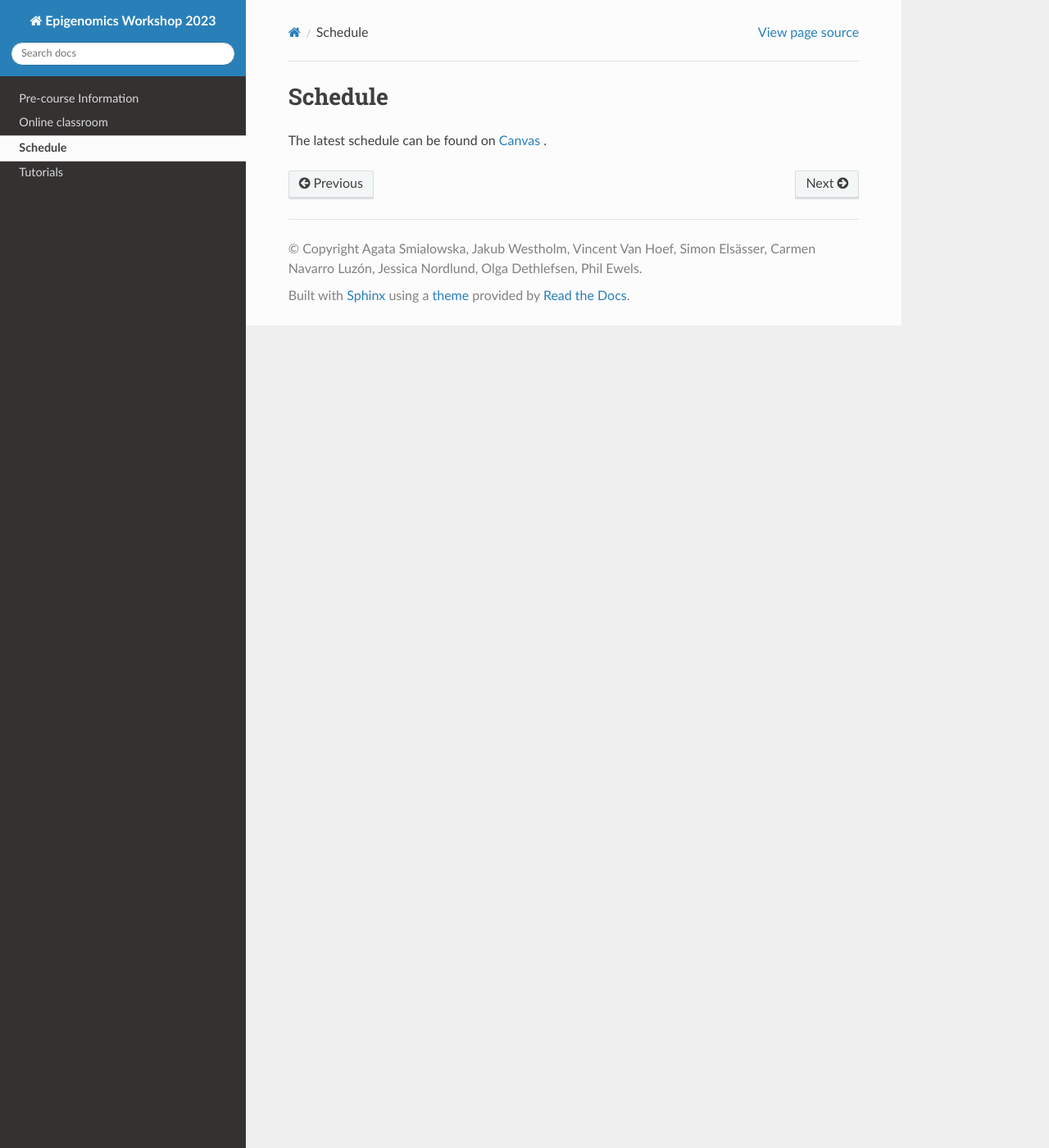
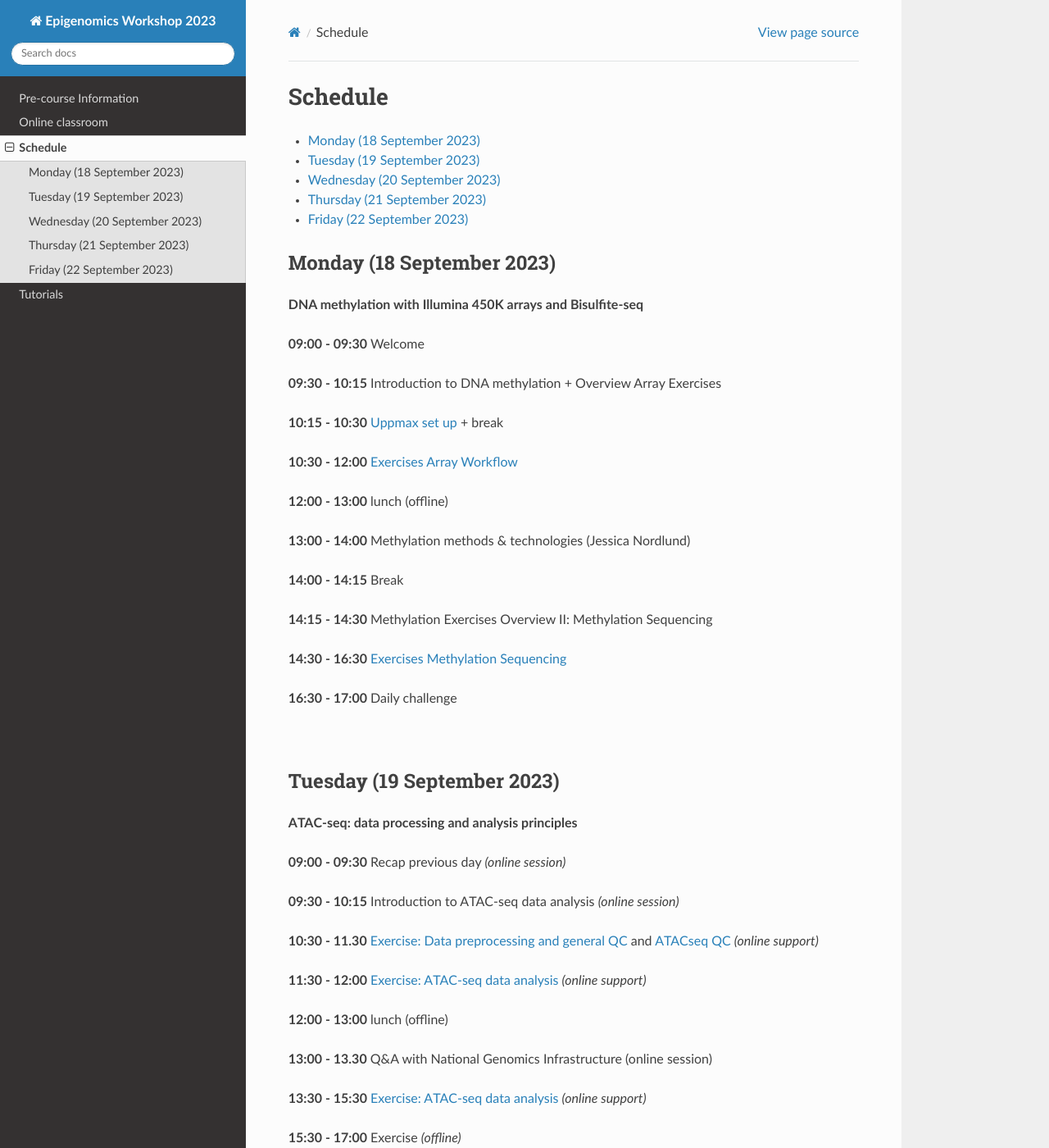
Before and after one commit to NBISweden/workshop-epigenomics-RTDs, a Sphinx documentation site: the page built from docs/content/schedule.rst, in a window 1280 px wide and 1400 px high. Shown: the whole window at 82% size. Built offline with Sphinx 7.4.7 and the Read the Docs theme 2.0.0, drawn with Linux system fonts in a browser that asks for light colours; some of the changed text lies outside the part shown.

Commit message:
add schedule

```diff
--- a/docs/content/schedule.rst
+++ b/docs/content/schedule.rst
@@ -1,5 +1,152 @@
+.. below role allows to use the html syntax, for example :raw-html:`<br />`
+.. role:: raw-html(raw)
+    :format: html
+
+
 ========
 Schedule
 ========
 
-The latest schedule can be found on `Canvas <https://uppsala.instructure.com/courses/70626/pages/schedule>`_ .
+
+.. contents::
+    :local:
+
+
+
+Monday (18 September 2023)
+--------------------------------
+
+**DNA methylation with Illumina 450K arrays and Bisulfite-seq**
+
+**09:00 - 09:30** Welcome
+
+**09:30 - 10:15** Introduction to DNA methylation + Overview Array Exercises
+
+**10:15 - 10:30** :doc:`Uppmax set up <./tutorials/setup/lab-setup>` + break
+
+**10:30 - 12:00** :doc:`Exercises Array Workflow <./tutorials/methylationArray/Array_Tutorial>`
+
+**12:00 - 13:00** lunch (offline)
+
+**13:00 - 14:00** Methylation methods & technologies (Jessica Nordlund)
+
+**14:00 - 14:15** Break
+
+**14:15 - 14:30** Methylation Exercises Overview II: Methylation Sequencing
+
+**14:30 - 16:30** :doc:`Exercises Methylation Sequencing <./tutorials/methylationSeq/Seq_Tutorial>`
+
+**16:30 - 17:00** Daily challenge
+
+
+:raw-html:`<br />`
+
+
+Tuesday (19 September 2023)
+--------------------------------
+
+**ATAC-seq: data processing and analysis principles**
+
+
+**09:00 - 09:30** Recap previous day *(online session)*
+
+**09:30 - 10:15** Introduction to ATAC-seq data analysis  *(online session)*
+
+**10:30 - 11.30** :doc:`Exercise: Data preprocessing and general QC <./tutorials/data-preproc-tutorials>`
+and :doc:`ATACseq QC <./tutorials/data-preproc/data-qc-atac>` *(online support)*
+
+**11:30 - 12:00** :doc:`Exercise: ATAC-seq data analysis <./tutorials/ATACseq/lab-atacseq-bulk>` *(online support)*
+
+**12:00 - 13:00** lunch (offline)
+
+**13:00 - 13.30** Q&A with National Genomics Infrastructure (online session)
+
+**13:30 - 15:30** :doc:`Exercise: ATAC-seq data analysis <./tutorials/ATACseq/lab-atacseq-bulk>` *(online support)*
+
+**15:30 - 17:00** Exercise *(offline)*
+
+**16:00 - 17:00** Daily challenge
+
+
+:raw-html:`<br />`
+
+
+Wednesday (20 September 2023)
+--------------------------------
+
+**New methods and quantitative ChIP-seq**
+
+**09:00 - 10:00** Recap previous day *(online session)*
+
+**10.00 - 11.00** ChIP-seq methods  *(online session)*
+
+**11.00 - 12.00** ChIP-seq alternatives  *(online session)*
+
+**12:00 - 13:00** lunch *(offline)*
+
+**13:00 - 13:30** Introduction to exercises  *(online session)*
+
+**13:30 - 16:00** :doc:`Principles of ChIP-seq <./tutorials/chipseqProc/lab-chipseq-processing>`
+and :doc:`Advanced ChIP Methods <./tutorials/quantitative_chip_tutorials>` *(online support)*
+
+**16:00 - 17:00** Exercises *(offline)*
+
+**16:00 - 17:00** Daily challenge
+
+
+Thursday (21 September 2023)
+--------------------------------
+
+**Workflow Management Systems & Downstream Analyses**
+
+**09:00 - 09:30** Recap previous day *(online session)*
+
+**09:30 - 10:00** Introduction to Workflow Management *(online session)*
+
+**10:00 - 10:15** break *(offline)*
+
+**10:15 - 12:00** :doc:`nf-core exercises <./tutorials/nextflow>` *(online support)*
+
+**12:00 - 13:00** lunch *(offline)*
+
+**13:00 - 15:00** :doc:`Downstream analyses exercises <./tutorials/downstream_tutorials>` *(online support)*
+
+**15:00 - 17:00** Exercises *(offline)*
+
+**16:00 - 17:00** Daily challenge
+
+
+
+Friday (22 September 2023)
+--------------------------------
+
+**Integrative and single cell omics & inspirational talk**
+
+**09:00 - 09:30** Recap previous day *(online session)*
+
+**09.30 - 10.10** Single cell methods *(online session)*
+
+10.20 - 11.00
+
+**11:15 - 12:00** Integration of genomics data *(online session)*
+
+**12:00 - 13:00** lunch (offline)
+
+**13.00 - 13.05** Introduction to exercises *(online session)*
+
+**13.05 - 15.00** :doc:`Single cell <./tutorials/unsupervised_data_integration/lab-unsupervised_data_integration>`
+and :doc:`data integration exercises <./tutorials/scAtacSeq/lab-sc_atac_seq>` *(online support)*
+
+**15:00 - 16:00** Daily challenge
+
+**15.00 - 16.00** Course wrap-up
+
+
+
+.. Add links to slides like this: (slides copied to directory slides)
+
+.. `Methylation Introduction Slides <../_static/Methylation_Slides.pdf>`_
+
+.. `DNA Methylation Methods and Technologies (Jessica Nordlund) <../_static/JN-EpigeneticsMethods_2021-10-25.pdf>`_
+
+:raw-html:`<br />`
```
